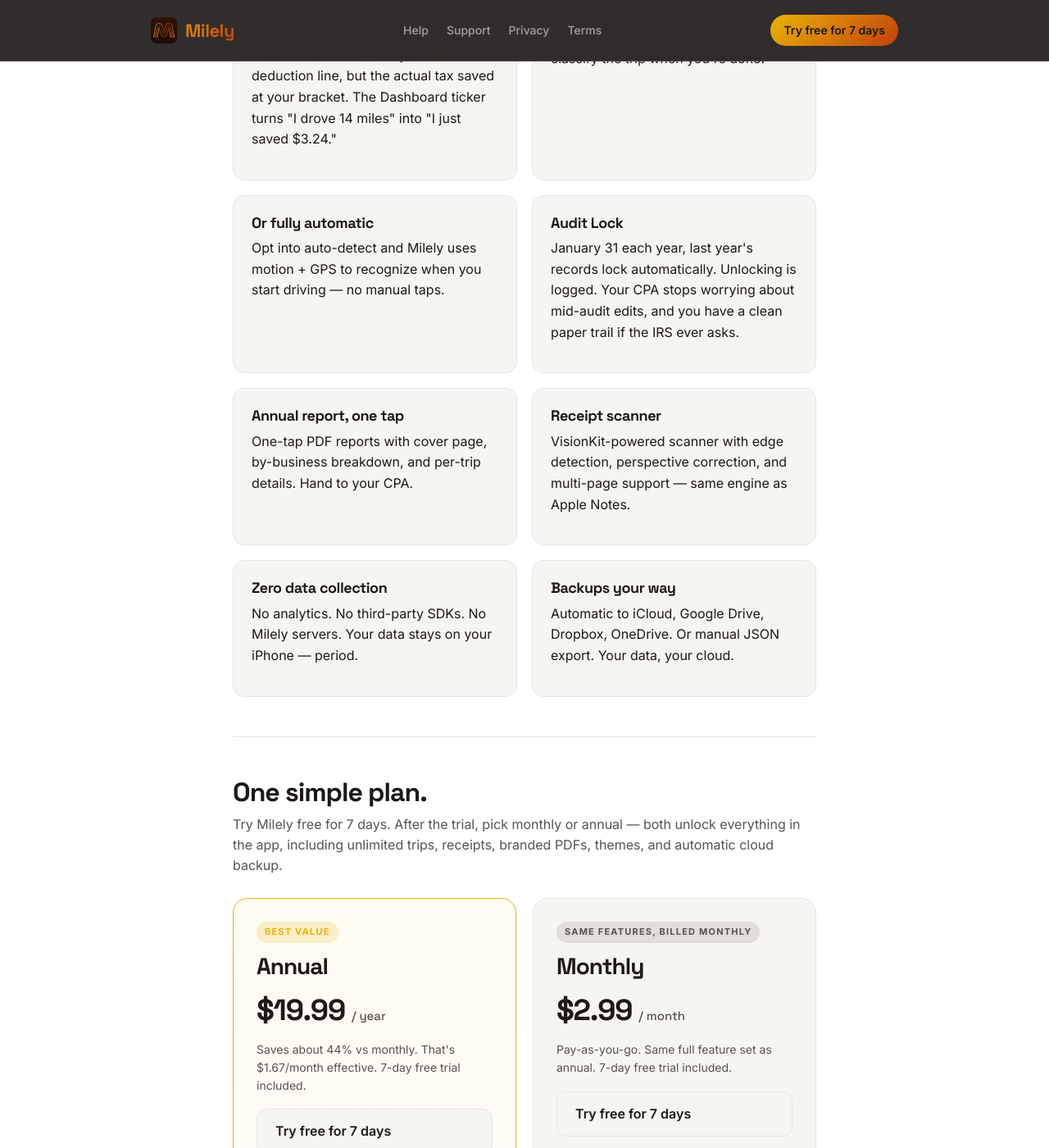
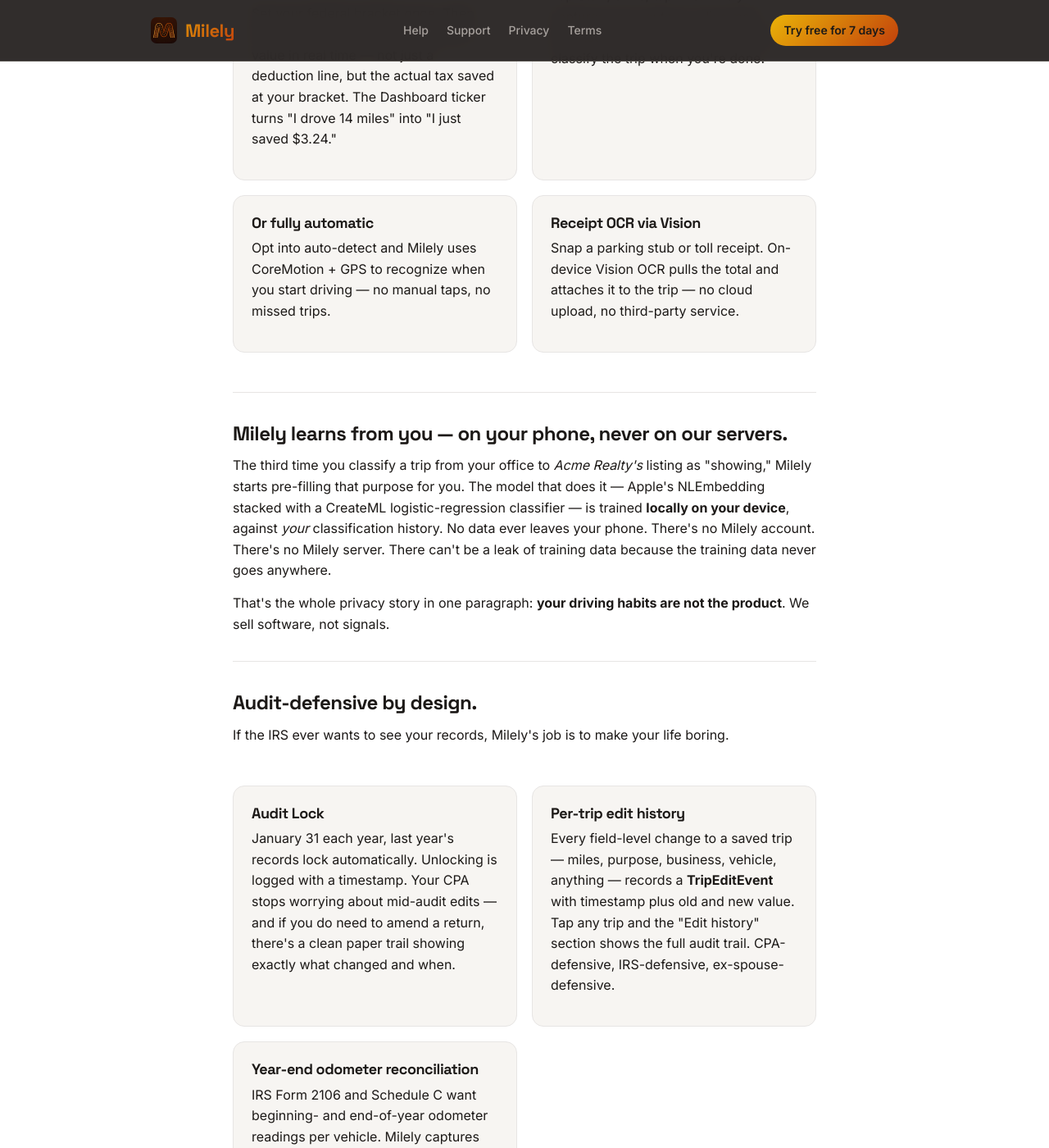
Before and after one commit to gregphuh/gregphuh.github.io, a Jekyll site: the page built from index.html, in a window 1280 px wide and 1400 px high, scrolled down 716 px. Shown: the whole window at 82% size. Built offline with Jekyll 4.4.1, drawn with Linux system fonts in a browser that asks for light colours; some of the changed text lies outside the part shown.

Commit message:
Homepage refresh: full feature set as of v1.0
Adds on-device CoreML pattern learning as the marquee privacy positioning;
expands audit-defensive section (Audit Lock + per-trip edit history +
year-end odometer reconciliation); adds the way-you-actually-work block
(auto-classify presets, favorites, Sunday review, calendar recovery,
project/client tagging); restructures exports section to call out
PDF/Excel/CSV/QuickBooks; updates theme count from 6 to 8 with Night
and Day called out explicitly; verifies Texas LLC framing + tax ticker
remain prominent.

Co-Authored-By: Claude Opus 4.7 (1M context) <noreply@anthropic.com>

```diff
--- a/index.html
+++ b/index.html
@@ -25,28 +25,96 @@ description: Track mileage for business deductions. On-device, private, no serve
   </div>
   <div class="feature">
     <h3>Or fully automatic</h3>
-    <p>Opt into auto-detect and Milely uses motion + GPS to recognize when you start driving — no manual taps.</p>
+    <p>Opt into auto-detect and Milely uses CoreMotion + GPS to recognize when you start driving — no manual taps, no missed trips.</p>
   </div>
   <div class="feature">
+    <h3>Receipt OCR via Vision</h3>
+    <p>Snap a parking stub or toll receipt. On-device Vision OCR pulls the total and attaches it to the trip — no cloud upload, no third-party service.</p>
+  </div>
+</section>
+
+<hr/>
+
+<section>
+  <h2>Milely learns from you — on your phone, never on our servers.</h2>
+  <p>The third time you classify a trip from your office to <em>Acme Realty's</em> listing as "showing," Milely starts pre-filling that purpose for you. The model that does it — Apple's NLEmbedding stacked with a CreateML logistic-regression classifier — is trained <strong>locally on your device</strong>, against <em>your</em> classification history. No data ever leaves your phone. There's no Milely account. There's no Milely server. There can't be a leak of training data because the training data never goes anywhere.</p>
+  <p>That's the whole privacy story in one paragraph: <strong>your driving habits are not the product</strong>. We sell software, not signals.</p>
+</section>
+
+<hr/>
+
+<section>
+  <h2>Audit-defensive by design.</h2>
+  <p>If the IRS ever wants to see your records, Milely's job is to make your life boring.</p>
+
+  <div class="features">
+    <div class="feature">
       <h3>Audit Lock</h3>
-    <p>January 31 each year, last year's records lock automatically. Unlocking is logged. Your CPA stops worrying about mid-audit edits, and you have a clean paper trail if the IRS ever asks.</p>
+      <p>January 31 each year, last year's records lock automatically. Unlocking is logged with a timestamp. Your CPA stops worrying about mid-audit edits — and if you do need to amend a return, there's a clean paper trail showing exactly what changed and when.</p>
     </div>
     <div class="feature">
-    <h3>Annual report, one tap</h3>
-    <p>One-tap PDF reports with cover page, by-business breakdown, and per-trip details. Hand to your CPA.</p>
+      <h3>Per-trip edit history</h3>
+      <p>Every field-level change to a saved trip — miles, purpose, business, vehicle, anything — records a <strong>TripEditEvent</strong> with timestamp plus old and new value. Tap any trip and the "Edit history" section shows the full audit trail. CPA-defensive, IRS-defensive, ex-spouse-defensive.</p>
     </div>
     <div class="feature">
-    <h3>Receipt scanner</h3>
-    <p>VisionKit-powered scanner with edge detection, perspective correction, and multi-page support — same engine as Apple Notes.</p>
+      <h3>Year-end odometer reconciliation</h3>
+      <p>IRS Form 2106 and Schedule C want beginning- and end-of-year odometer readings per vehicle. Milely captures them, prints them on the annual PDF, and reconciles them against the miles you actually logged. No more guessing in April.</p>
+    </div>
+  </div>
+</section>
+
+<hr/>
+
+<section>
+  <h2>Built for the way you actually work.</h2>
+  <p>You don't classify trips at your desk. You classify them at a stoplight, between showings, on the way to the next job. Milely is built for that.</p>
+
+  <div class="features">
+    <div class="feature">
+      <h3>Auto-classify smart presets</h3>
+      <p>Tap a trip and hit "Always business at 1428 Maple St" or "Always personal" — Milely creates a rule. Future trips through that address auto-pre-fill so you never have to think about them again.</p>
     </div>
     <div class="feature">
-    <h3>Zero data collection</h3>
-    <p>No analytics. No third-party SDKs. No Milely servers. Your data stays on your iPhone — period.</p>
+      <h3>Favorite trips, one tap</h3>
+      <p>Save your common drives as templates — "Office to listing," "Home to job site," "Costco run." They surface as a Quick Start row on the Dashboard. One tap, you're recording, pre-classified.</p>
     </div>
     <div class="feature">
-    <h3>Backups your way</h3>
-    <p>Automatic to iCloud, Google Drive, Dropbox, OneDrive. Or manual JSON export. Your data, your cloud.</p>
+      <h3>Sunday review reminder</h3>
+      <p>Sunday at 6 PM, if you have unclassified trips, Milely pings you with a home-screen badge and a quiet notification. If everything's already classified, it stays silent. Five-minute weekly habit, year-end stress gone.</p>
     </div>
+    <div class="feature">
+      <h3>"I forgot to use the app for three weeks."</h3>
+      <p>It happens. Milely's calendar-based recovery reads your recent calendar events with locations — <strong>on-device, never transmitted</strong> — and proposes them as trips you can log retroactively. Each one becomes a normal audit-trailed entry.</p>
+    </div>
+    <div class="feature">
+      <h3>Project &amp; client tagging</h3>
+      <p>Within a Business, tag each trip with a project or client — "1428 Maple listing," "Dallas job," "Smith matter." Free-text per trip, surfaces on the CSV and the PDF report. Real-estate agents, contractors, and consultants all asked for this; it's there.</p>
+    </div>
+    <div class="feature">
+      <h3>Live tax ticker</h3>
+      <p>Dashboard card shows year-to-date deduction <em>and</em> estimated tax savings at your bracket, ticking up as you drive. The "I just saved $3.24" effect is annoyingly motivating.</p>
+    </div>
+  </div>
+</section>
+
+<hr/>
+
+<section>
+  <h2>Export wherever your accountant wants it.</h2>
+  <p>One <strong>Export</strong> button on the Reports tab opens a menu with three formats — pick whichever your CPA, your bookkeeper, or your spreadsheet brain prefers:</p>
+  <ul>
+    <li><strong>PDF</strong> — IRS Pub. 463-formatted trip log with cover page, by-business breakdown, and per-trip details. Hand it to your CPA.</li>
+    <li><strong>Excel (.xls)</strong> — opens in Excel, Numbers, or Google Sheets with formatting intact. For when your bookkeeper says "send me a spreadsheet."</li>
+    <li><strong>CSV</strong> — full Milely export <em>plus</em> a QuickBooks Online drop-in import variant. Mileage straight into QBO with no manual entry.</li>
+  </ul>
+  <p>Every export uses the same source of truth: the trip data on your phone. No "sync first, then export" dance.</p>
+</section>
+
+<hr/>
+
+<section>
+  <h2>Backups your way — your data, your cloud.</h2>
+  <p>Milely backs up to <strong>iCloud Drive, Google Drive, Dropbox, or OneDrive</strong> — whichever folder you point it at via the iOS Files picker. The backup is the user's data going to the user's storage. Milely doesn't see it, doesn't proxy it, doesn't index it. Manual JSON export is also free and always available, no subscription needed.</p>
 </section>
 
 <hr/>
@@ -69,14 +137,16 @@ description: Track mileage for business deductions. On-device, private, no serve
         <h4>What's unlocked:</h4>
         <ul class="checklist">
           <li><span class="check">✓</span> Unlimited trips per month</li>
-          <li><span class="check">✓</span> Receipt scanner (VisionKit, multi-page) + camera-roll attach + on PDF</li>
+          <li><span class="check">✓</span> On-device pattern learning (CoreML auto-classify)</li>
+          <li><span class="check">✓</span> Receipt OCR (Vision, multi-page) + camera-roll attach + on PDF</li>
+          <li><span class="check">✓</span> PDF / Excel / CSV / QuickBooks Online exports</li>
           <li><span class="check">✓</span> Branded PDF reports with your logo + brand colors + firm footer</li>
-          <li><span class="check">✓</span> Six color themes — Warm · Light · Forest · Mint · Sky · Slate — plus Brand mode</li>
+          <li><span class="check">✓</span> Eight color themes — Warm, Light, Night, Day, Slate, Sky, Forest, Mint — plus Brand mode</li>
           <li><span class="check">✓</span> Automatic cloud backup (iCloud / Google Drive / Dropbox / OneDrive)</li>
           <li><span class="check">✓</span> Branded map route (Milely's gradient instead of Apple blue)</li>
           <li><span class="check">✓</span> Live Activity, Dynamic Island, Widget, Watch, Siri Shortcuts</li>
           <li><span class="check">✓</span> Trip Templates, calendar suggestions, vehicle auto-detect</li>
-          <li><span class="check">✓</span> Tax bracket setting → estimated savings</li>
+          <li><span class="check">✓</span> Tax bracket setting → estimated savings ticker</li>
           <li><span class="check">✓</span> Priority email support — front of the queue</li>
         </ul>
       </div>
@@ -116,8 +186,8 @@ description: Track mileage for business deductions. On-device, private, no serve
 <hr/>
 
 <section class="themes-showcase">
-  <h2 class="themes-title">Six themes. Pick the one that feels like you.</h2>
-  <p class="themes-sub">The free tier ships with the <strong>Warm</strong> palette — the original Milely look. Subscribe to unlock the rest, plus a <em>Brand mode</em> that paints the entire app in colors derived from your business logo.</p>
+  <h2 class="themes-title">Eight themes. Pick the one that feels like you.</h2>
+  <p class="themes-sub">The free tier ships with the <strong>Warm</strong> palette — the original Milely look. Subscribe to unlock the rest, plus a <em>Brand mode</em> that paints the entire app in colors derived from your business logo. Mint is Mint-Mobile-inspired (soft mint and warm orange on white). Night and Day are the OLED-friendly siblings.</p>
 
   <div class="themes-grid">
 
@@ -146,7 +216,7 @@ description: Track mileage for business deductions. On-device, private, no serve
     </figure>
 
     <figure class="theme-card">
-      <img src="/assets/screenshots/mint.png" alt="Milely Mint theme — saturated mint green with lime accents" />
+      <img src="/assets/screenshots/mint.png" alt="Milely Mint theme — Mint Mobile-inspired soft mint with warm orange accents on white" />
       <figcaption>
         <span class="theme-name">Mint</span>
         <span class="theme-badge theme-badge-plus">Subscriber</span>
@@ -170,12 +240,13 @@ description: Track mileage for business deductions. On-device, private, no serve
     </figure>
 
   </div>
+  <p class="themes-sub" style="margin-top: 18px; font-size: 14px;">Plus <strong>Night</strong> (true OLED black) and <strong>Day</strong> (high-contrast white) — both subscriber-only. Settings → Theme.</p>
 </section>
 
 <hr/>
 
 <h2>Built for…</h2>
-<p>Real-estate agents. Self-storage operators. Contractors. Freelancers. Anyone who drives their personal car for business and wants a clean mileage record — without giving up their privacy to an analytics-stuffed app.</p>
+<p>Real-estate agents. Self-storage operators. Contractors. Freelancers. Consultants. Anyone who drives their personal car for business and wants a clean mileage record — without giving up their privacy to an analytics-stuffed app.</p>
 
 <hr/>
 
@@ -195,3 +266,5 @@ description: Track mileage for business deductions. On-device, private, no serve
 </p>
 
 </main>
+</content>
+</invoke>
```
Lines whose indentation alone changed are shown as unchanged.
